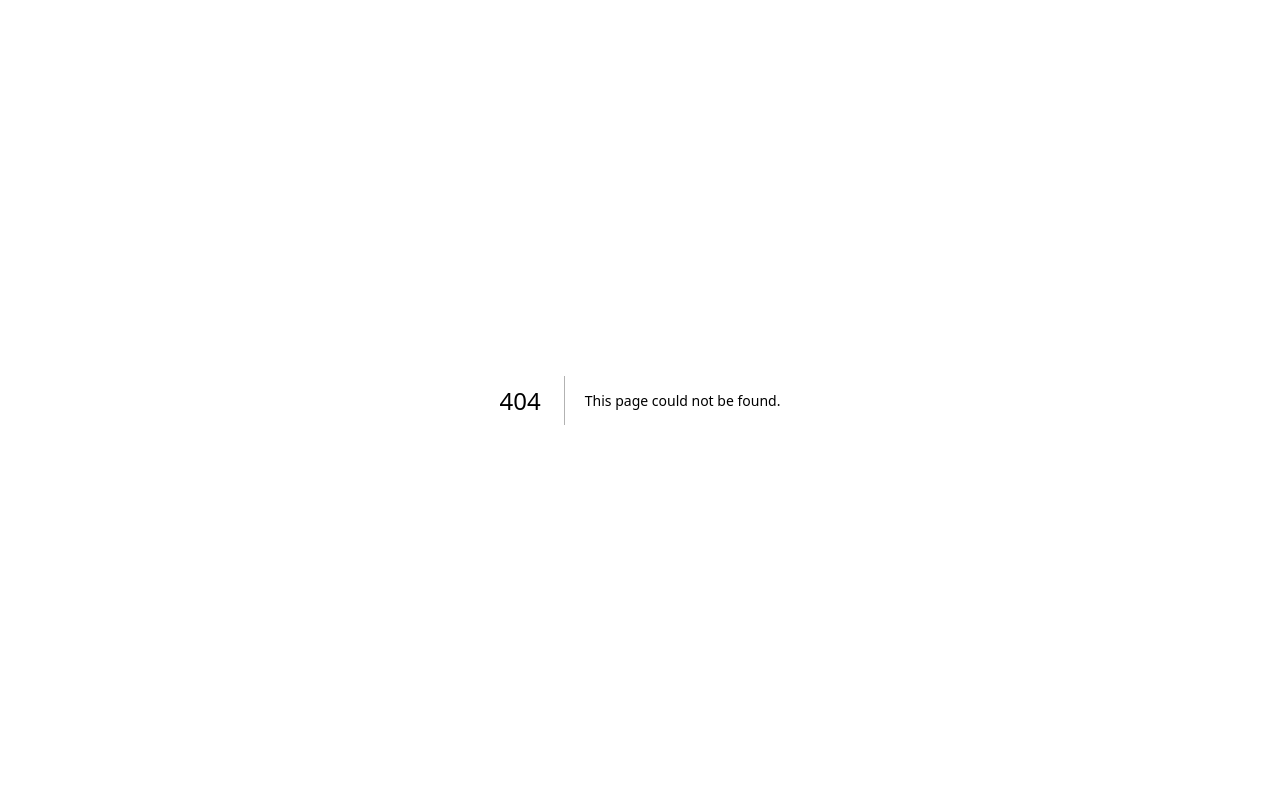
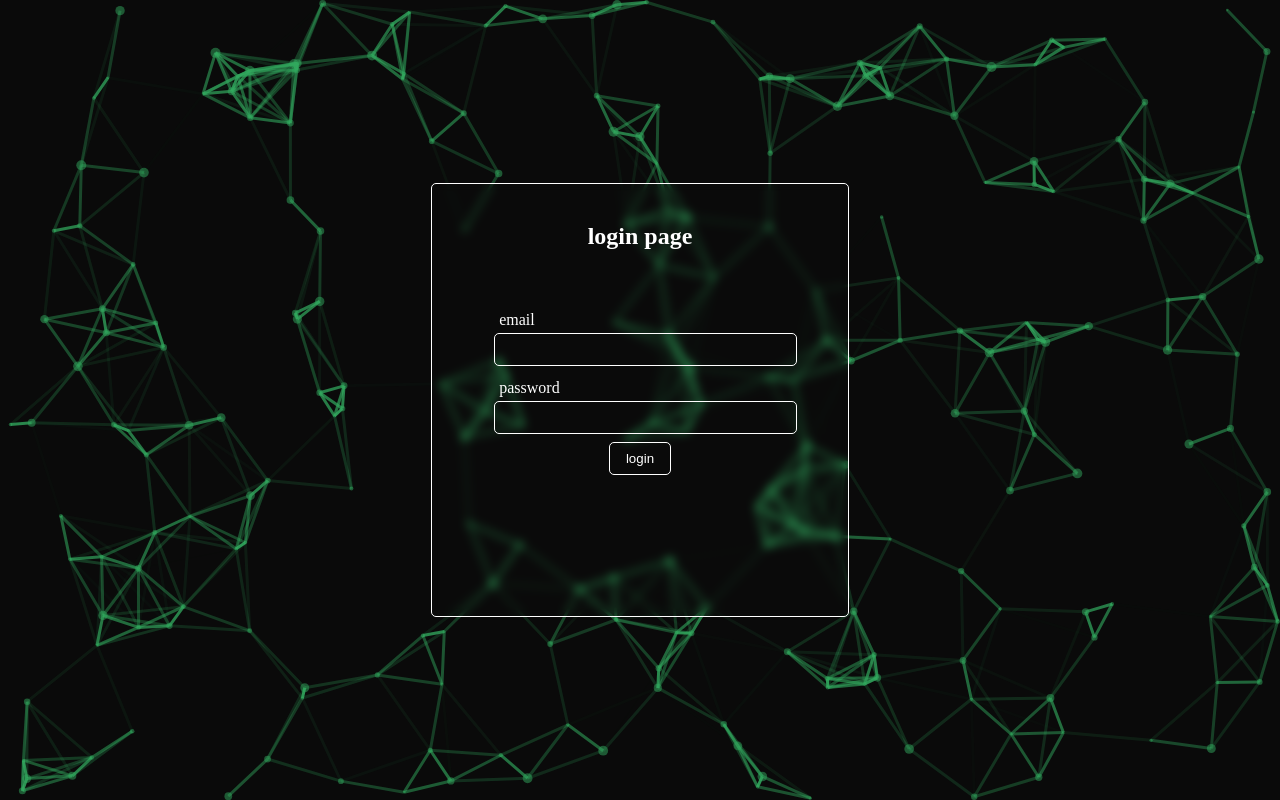
Before and after one commit to mohsen79/shopy, a Next.js app: page /auth/login in a window 1280 px wide. Before the commit this address had no page. Built offline with nearby package versions, Linux system fonts and the light colour scheme.

Commit message:
moving register and login page to component directory & interfaces moved to contract directory

```diff
--- /dev/null
+++ b/app/components/auth/innerLoginForm.tsx
@@ -0,0 +1,15 @@
+import { Form, FormikProps } from "formik";
+import Input from "../shared/form/input";
+import { LoginFormValuesInterface } from "@/app/contracts/auth";
+
+const InnerLoginForm = (props: FormikProps<LoginFormValuesInterface>) => {
+    return (
+        <Form action="">
+            <Input name="email" type="email" label="email" />
+            <Input name="password" type="password" label="password" />
+            <button type="submit">login</button>
+        </Form>
+    );
+}
+
+export default InnerLoginForm;
--- /dev/null
+++ b/app/contracts/auth/index.ts
@@ -0,0 +1,10 @@
+export interface LoginFormValuesInterface {
+    email: string,
+    password: string
+}
+
+export interface RegisterFormValuesInterface {
+    name: string,
+    email: string,
+    password: string;
+}
--- /dev/null
+++ b/app/forms/auth/loginForm.tsx
@@ -0,0 +1,27 @@
+import InnerLoginForm from "@/app/components/auth/innerLoginForm";
+import { LoginFormValuesInterface } from "@/app/contracts/auth";
+import { withFormik } from "formik";
+import * as yup from 'yup';
+
+interface LoginFormProps {
+    email?: string,
+    password?: string
+}
+
+const LoginFormValidationSchema = yup.object().shape({
+    email: yup.string().min(3).required().email(),
+    password: yup.string().required().min(8)
+});
+
+const LoginForm = withFormik<LoginFormProps, LoginFormValuesInterface>({
+    mapPropsToValues: props => ({
+        email: '',
+        password: ''
+    }),
+    validationSchema: LoginFormValidationSchema,
+    handleSubmit: (values) => {
+        console.log(values)
+    }
+})(InnerLoginForm);
+
+export default LoginForm;
--- a/pages/auth/register.module.scss
+++ b/pages/auth/forms.module.scss
@@ -1,4 +1,4 @@
-.register {
+.form {
     width: 100vw;
     height: 100vh;
     display: flex;
--- /dev/null
+++ b/pages/auth/login.tsx
@@ -0,0 +1,24 @@
+import classes from "./forms.module.scss";
+import Particles from '../../app/components/Particles/Particles';
+import { Fragment } from "react";
+import { NextPage } from "next";
+import LoginForm from '../../app/forms/auth/loginForm';
+
+const Login: NextPage = () => {
+
+    return (
+        <Fragment>
+            <Particles color="#0a0a0a" count={200} />
+            <div className={classes.form}>
+                <section className={classes.content}>
+                    <h2>login page</h2>
+                    <section className={classes.inputs}>
+                        <LoginForm />
+                    </section>
+                </section>
+            </div>
+        </Fragment>
+    );
+}
+
+export default Login
--- a/pages/auth/register.tsx
+++ b/pages/auth/register.tsx
@@ -1,4 +1,4 @@
-import classes from "./register.module.scss";
+import classes from "./forms.module.scss";
 import Particles from '../../app/components/Particles/Particles';
 import { Fragment } from "react";
 import { NextPage } from "next";
@@ -9,11 +9,11 @@ const Register: NextPage = () => {
   return (
     <Fragment>
       <Particles color="#0a0a0a" count={200} />
-      <div className={classes.register}>
+      <div className={classes.form}>
         <section className={classes.content}>
           <h2>register page</h2>
           <section className={classes.inputs}>
-            <RegisterForm name="mohsen" />
+            <RegisterForm />
           </section>
         </section>
       </div>
--- a/styles/globals.scss
+++ b/styles/globals.scss
@@ -1,4 +1,4 @@
-@import "../pages/auth/register.module.scss";
+@import "../pages/auth/forms.module.scss";
 * {
     margin: 0;
     padding: 0;
```
Also changed, not shown: app/components/auth/innerRegisterForm.tsx (added, +16 -0 lines), app/forms/auth/registerForm.tsx (+17 -27 lines).
